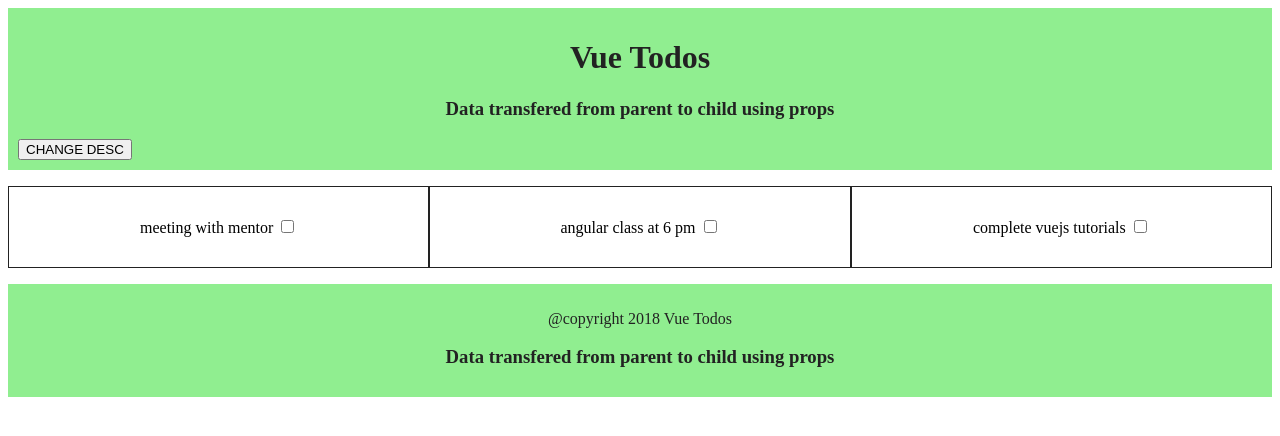
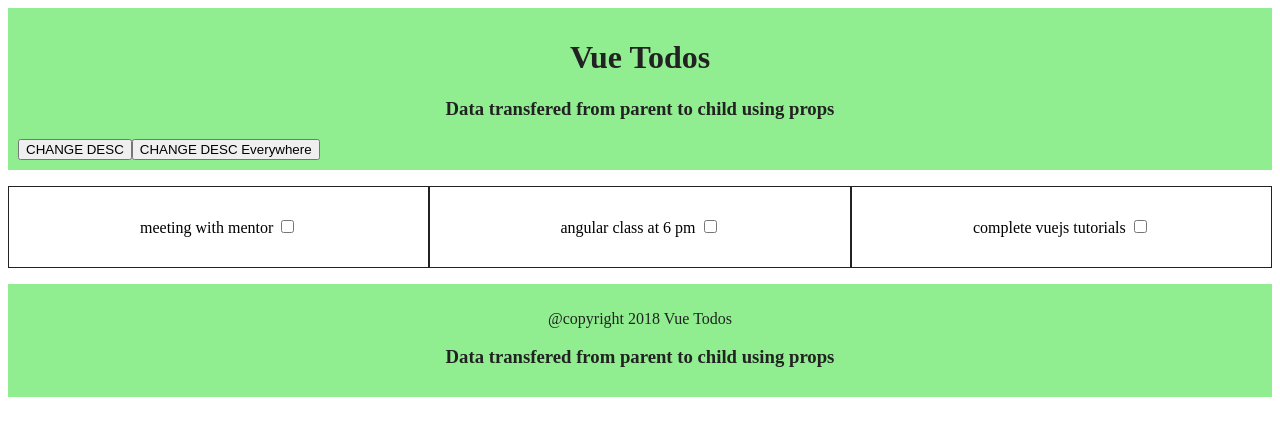
Before and after one commit to siddharthsachdeva2835/VueJs, a Vue app in the folder vue-cli-tutorial/: page / in a window 1280 px wide. Shown: the top 436 px of the page. Built offline with nearby package versions, Linux system fonts and the light colour scheme.

Commit message:
using events to pass data from child to parent

```diff
--- a/vue-cli-tutorial/src/App.vue
+++ b/vue-cli-tutorial/src/App.vue
@@ -1,6 +1,6 @@
 <template>
   <div id="app">
-   <app-header :desc="desc"></app-header>
+   <app-header :desc="desc" v-on:changeDesc="updateDesc($event)"></app-header>
    <todo-list></todo-list>
    <app-footer :desc="desc"></app-footer>
   </div>
@@ -21,6 +21,11 @@ export default {
     return {
       desc:'Data transfered from parent to child using props'
     }
+  },
+  methods:{
+    updateDesc: function(e){
+      this.desc = e;
+    }
   }
 }
 </script>
--- a/vue-cli-tutorial/src/components/Header.vue
+++ b/vue-cli-tutorial/src/components/Header.vue
@@ -3,6 +3,7 @@
       <h1>{{title}}</h1>
       <h3>{{desc}}</h3>
       <button @click="changeDesc">CHANGE DESC</button>
+      <button @click="changeDescEverywhere">CHANGE DESC Everywhere</button>
   </header>
 </template>
 
@@ -18,6 +19,10 @@
             // desc is changed only in the header as it is a primitive type
             changeDesc : function(){
                 this.desc = 'Data transfered from App.vue to Header.vue using props'
+            },
+
+            changeDescEverywhere : function() {
+                this.$emit('changeDesc','Description update in both header and footer using events')
             }
         }
     }
```
